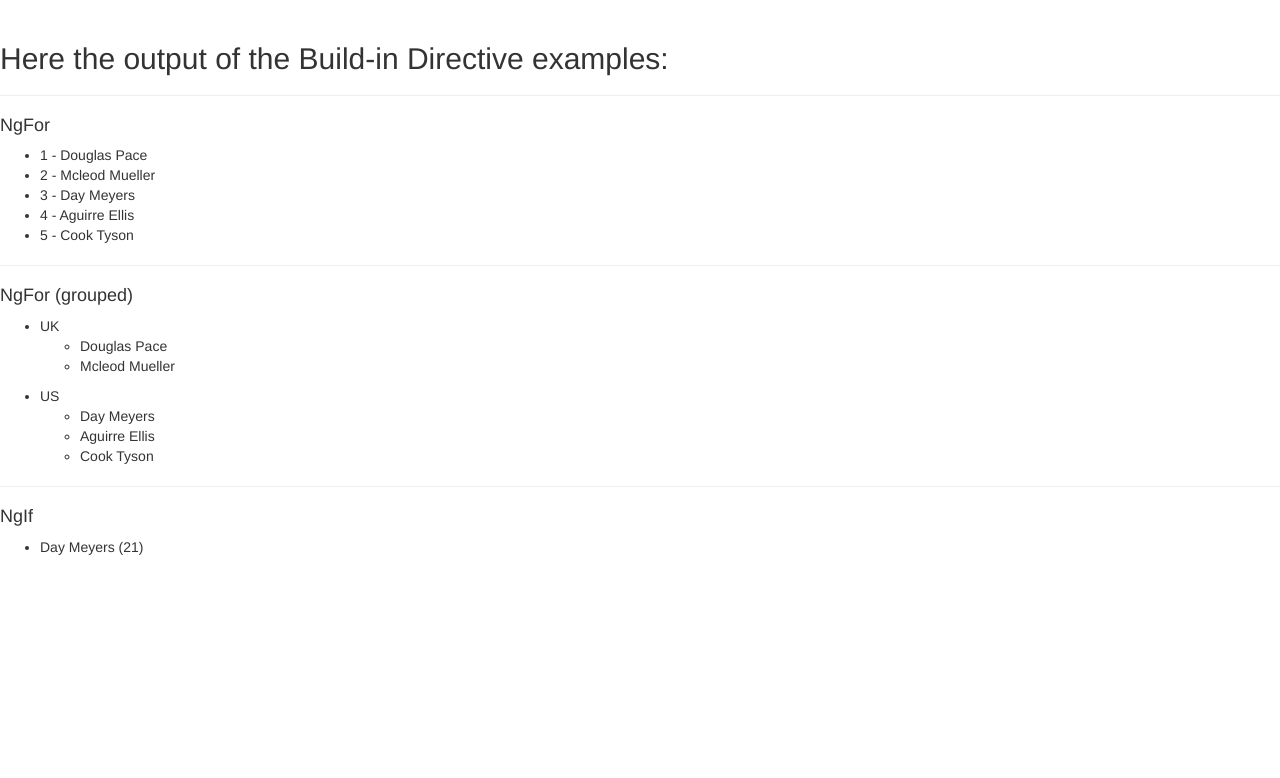
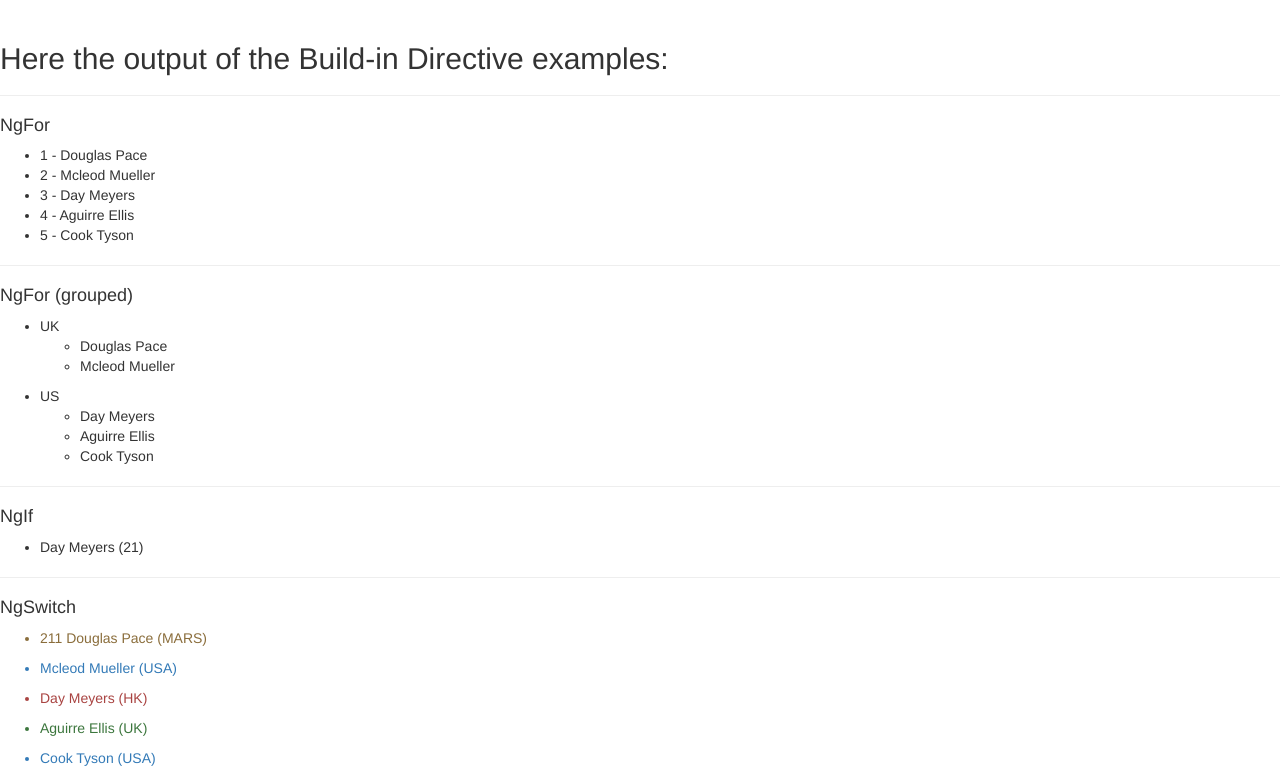
Before and after one commit to louie1966/angular2tutorial-buildin-directives, an Angular app: page / in a window 1280 px wide. Shown: the part 348-1126 px from the top of the page. Before the commit the page ends 915 px from the top, so only its background shows below. Built offline with nearby package versions, Linux system fonts and the light colour scheme.

Commit message:
NgSwitch Code Changes

```diff
--- a/src/app/app.component.html
+++ b/src/app/app.component.html
@@ -12,3 +12,5 @@
 <ngfor-grouped-example></ngfor-grouped-example>
 <hr />
 <ngif-example></ngif-example>
+<hr />
+<ngswitch-example></ngswitch-example>
--- a/src/app/app.module.ts
+++ b/src/app/app.module.ts
@@ -5,13 +5,15 @@ import { AppComponent } from './app.component';
 import { NgForExampleComponent } from './ngfor-example/ngfor-example.component';
 import { NgForGroupedExampleComponent } from './ngfor-grouped-example/ngfor-grouped-example.component';
 import { NgIfExampleComponent } from './ngif-example/ngif-example.component';
+import { NgSwitchExampleComponent } from './ngswitch-example/ngswitch-example.component';
 
 @NgModule({
   declarations: [
     AppComponent,
     NgForExampleComponent,
     NgForGroupedExampleComponent,
-    NgIfExampleComponent
+    NgIfExampleComponent,
+    NgSwitchExampleComponent
   ],
   imports: [
     BrowserModule
--- /dev/null
+++ b/src/app/ngswitch-example/ngswitch-example.component.html
@@ -0,0 +1,15 @@
+<h4>NgSwitch</h4>
+<ul *ngFor="let person of people" [ngSwitch]="person.country">
+  <li *ngSwitchCase="'UK'" class="text-success">
+    {{ person.name }} ({{ person.country }})
+  </li>
+  <li *ngSwitchCase="'USA'" class="text-primary">
+    {{ person.name }} ({{ person.country }})
+  </li>
+  <li *ngSwitchCase="'HK'" class="text-danger">
+    {{ person.name }} ({{ person.country }})
+  </li>
+  <li *ngSwitchDefault class="text-warning">
+    211 {{ person.name }} ({{ person.country }})
+  </li>
+</ul>
--- /dev/null
+++ b/src/app/ngswitch-example/ngswitch-example.component.ts
@@ -0,0 +1,36 @@
+import { Component, OnInit } from '@angular/core';
+
+@Component({
+  selector: 'ngswitch-example',
+  templateUrl: './ngswitch-example.component.html',
+  styleUrls: ['./ngswitch-example.component.css']
+})
+export class NgSwitchExampleComponent {
+  people: any[] = [
+    {
+      "name": "Douglas Pace",
+      "age": 35,
+      "country": 'MARS'
+    },
+    {
+      "name": "Mcleod Mueller",
+      "age": 32,
+      "country": 'USA'
+    },
+    {
+      "name": "Day Meyers",
+      "age": 21,
+      "country": 'HK'
+    },
+    {
+      "name": "Aguirre Ellis",
+      "age": 34,
+      "country": 'UK'
+    },
+    {
+      "name": "Cook Tyson",
+      "age": 32,
+      "country": 'USA'
+    }
+  ];
+}
```
Also changed, not shown: src/app/ngswitch-example/ngswitch-example.component.css (added), 1 other file (tests, documents, lock files or other folders).
